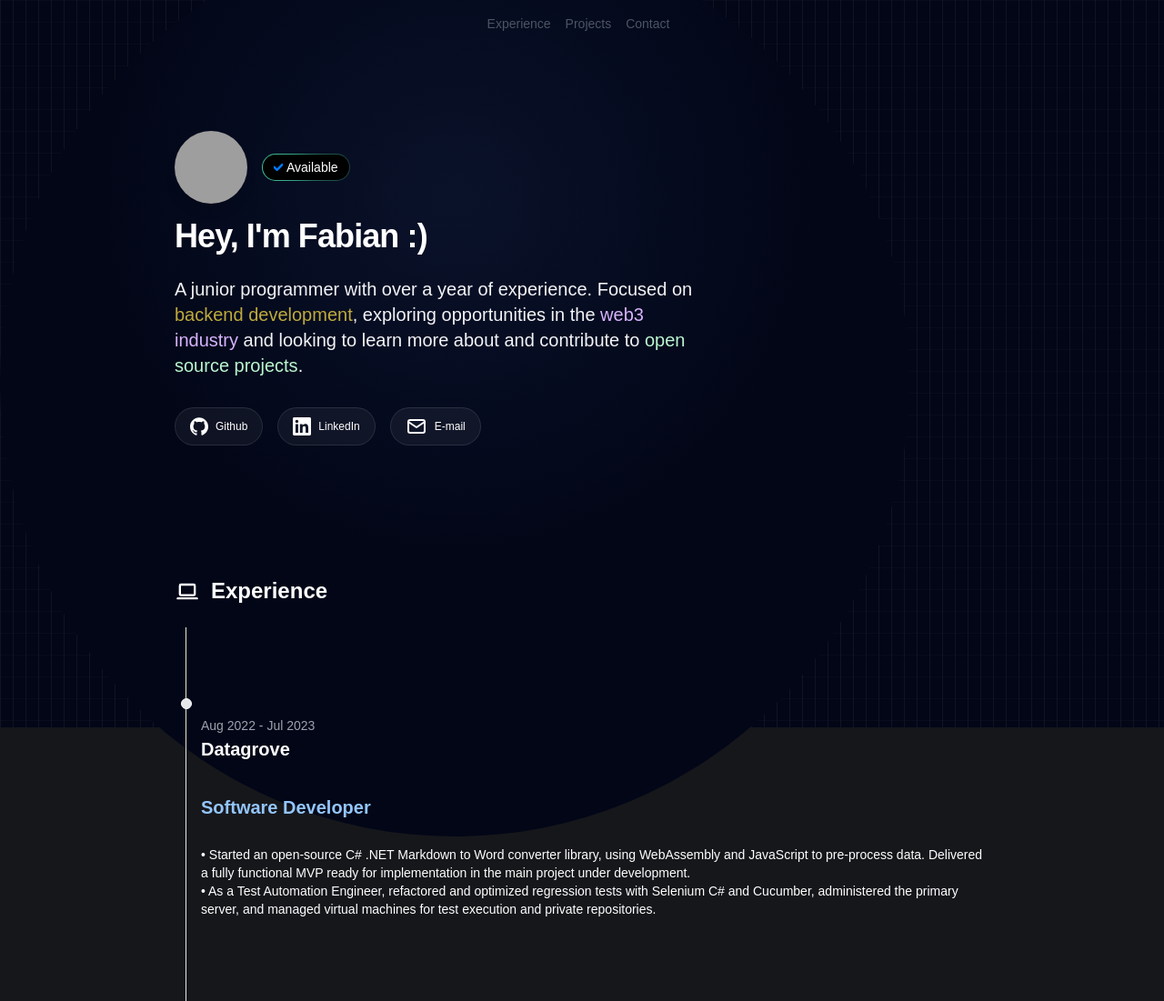
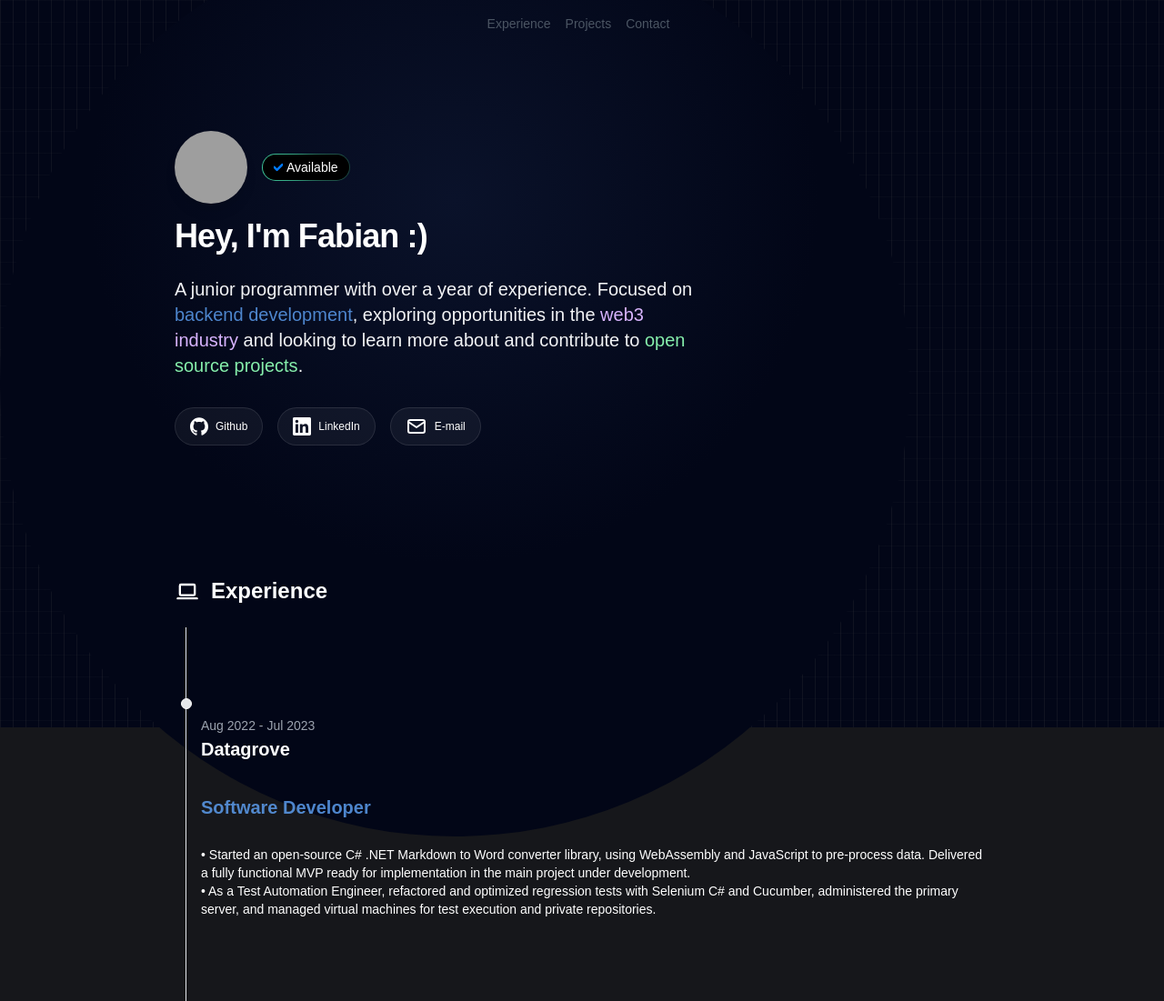
Before and after one commit to fmmesen/Portfolio, an Astro site: page / in a window 1280 px wide. Shown: the top 1101 px of the page at 91% size. Built offline with nearby package versions, Linux system fonts and the light colour scheme; Astro itself is replaced by a stand-in of ours; grey boxes are pictures that could not be loaded.

Commit message:
color nuevo

```diff
--- a/src/components/Bio.astro
+++ b/src/components/Bio.astro
@@ -25,11 +25,11 @@ import LinkedIn from "../icons/LinkedIn.astro";
     </h1>
     <p class="mt-6 text-xl [&>strong]:font-semibold text-gray-100">
         A junior programmer with over a year of experience. Focused on <span
-            class="text-yellow-300/75">backend development</span
+            class="text-blue-400/80">backend development</span
         >, exploring opportunities in the <span class="text-purple-300"
             >web3 industry</span
         > and looking to learn more about and contribute to <span
-            class="text-green-200">open source projects</span
+            class="text-green-300">open source projects</span
         >.
     </p>
     <nav class="flex flex-wrap gap-4 mt-8">
--- a/src/components/ExperienceItem.astro
+++ b/src/components/ExperienceItem.astro
@@ -5,7 +5,7 @@ const {date, title, company, description } = Astro.props
 <div class="absolute w-3 h-3 bg-gray-200 rounded-full mt-1.5 -start-1.5 border border-white dark:border-gray-900 dark:bg-gray-700"></div>
 <time class="mb-1 text-sm font-normal leading-none text-gray-400 dark:text-gray-400">{date}</time>
 <h3 class="font-semibold text-xl text-white">{company}</h3>
-<h3 class="text-xl font-semibold text-blue-300 dark:text-white mt-3 mb-1">{title}</h3>
+<h3 class="text-xl font-semibold text-blue-400/80 dark:text-white mt-3 mb-1">{title}</h3>
 <p class="mb-4 text-sm font-normal dark:text-white">{description}</p>
 <path stroke="currentColor" stroke-linecap="round" stroke-linejoin="round" stroke-width="2" d="M1 5h12m0 0L9 1m4 4L9 9"/>
 </svg></a>
```
